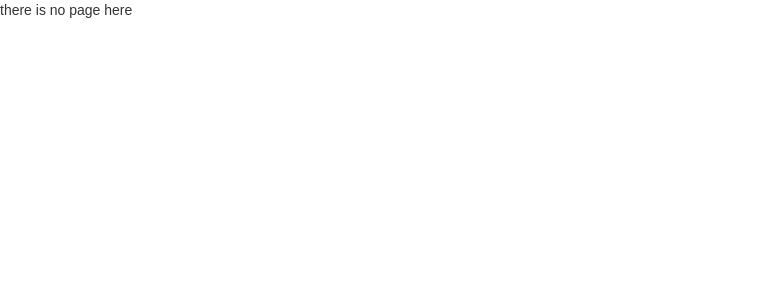
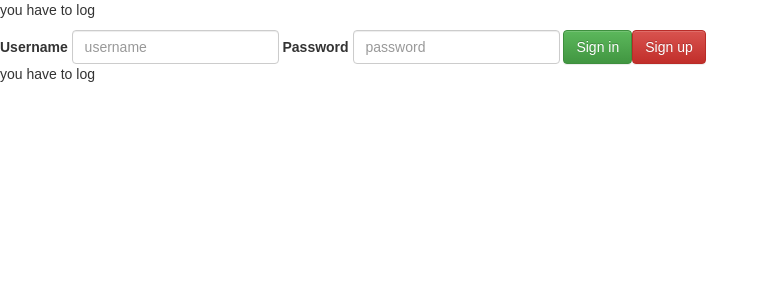
Before and after one commit to TomaszGola/angularank_challenge, a React (Create React App) app: page /list in a window 1280 px wide. Shown: the top 300 px of the page, without its empty margins (0-769 px from the left). Built offline with nearby package versions, Linux system fonts and the light colour scheme.

Commit message:
add list view

```diff
--- /dev/null
+++ b/src/components/List/List.js
@@ -0,0 +1,27 @@
+import React, { Component } from 'react';
+import {connect} from "react-redux";
+import SignIn from '../SignIn/SignIn'
+
+const mapStateToProps = state => ({
+  logInSuccess: state.userDate.logInSuccess,
+})
+
+class List extends Component {
+  render() {
+    return (
+      <div>
+        {
+          this.props.logInSuccess ?
+          <p>here will be list</p> :
+            <div>
+              <p>you have to log</p>
+              <SignIn/>
+            </div>
+        }
+      </div>
+
+    )
+  }
+}
+
+export default connect(mapStateToProps, null)(List)
--- a/src/components/SignIn/SignIn.js
+++ b/src/components/SignIn/SignIn.js
@@ -1,8 +1,14 @@
 import React, {Component} from 'react';
 import {connect} from "react-redux";
+import {Link} from "react-router";
 import {Form, FormGroup, FormControl, ControlLabel,  Button} from 'react-bootstrap';
 
 import {signIn} from '../../state/signIn/signIn'
+
+const mapStateToProps = state => ({
+  logInSuccess: state.userDate.logInSuccess,
+  error: state.userDate.error
+})
 
 const mapDispatchToProps = dispatch => ({
   enterDateToStore: (username, password) => dispatch({type: 'STORE_USER_DATE', username:username, password:password}),
@@ -64,9 +70,28 @@ class SignIn extends Component {
           <a href="https://github.com/join">
             <Button bsStyle="danger">Sign up</Button>
           </a>
+
+          {
+            this.props.logInSuccess ?
+              <div>
+                <p>log in success!</p>
+                <Link to="/list">
+                  <Button bsStyle="success">List</Button>
+                </Link>
+              </div>
+              :
+              this.props.error === null ?
+                <p>you have to log</p> :
+                <div>
+                  <p>Forgot password?</p>
+                  <a href="https://github.com/password_reset">
+                    <Button>reset password</Button>
+                  </a>
+                </div>
+          }
         </Form>
     )
   }
 }
 
-export default connect(null, mapDispatchToProps)(SignIn)
+export default connect(mapStateToProps, mapDispatchToProps)(SignIn)
--- a/src/index.js
+++ b/src/index.js
@@ -10,7 +10,9 @@ import "bootstrap/dist/css/bootstrap-theme.css";
 
 import App from './components/App/App';
 import SignIn from './components/SignIn/SignIn';
-import NotFound from './components/NotFound/NotFound'
+import List from './components/List/List';
+import NotFound from './components/NotFound/NotFound';
+
 
 import './index.css';
 
@@ -19,6 +21,7 @@ ReactDOM.render(
     <Router history={browserHistory}>
       <Route path="/" component={App}/>
       <Route path="/login" component={SignIn}/>
+      <Route path="/list" component={List}/>
       <Route path="*" component={NotFound}/>
     </Router>
   </Provider>
--- a/src/state/signIn/reducer.js
+++ b/src/state/signIn/reducer.js
@@ -6,7 +6,7 @@ import {
 const initialState = {
   username: null,
   password: null,
-  logInSuccess: false,
+  logInSuccess: null,
   auth: null,
   userInfo: null,
   error: null
@@ -29,6 +29,7 @@ export default (state = initialState, action ) => {
     case FETCH_SIGNIN__FAILURE:
       return{
         ...state,
+        logInSuccess: false,
         error: action.error
       }
 
```
